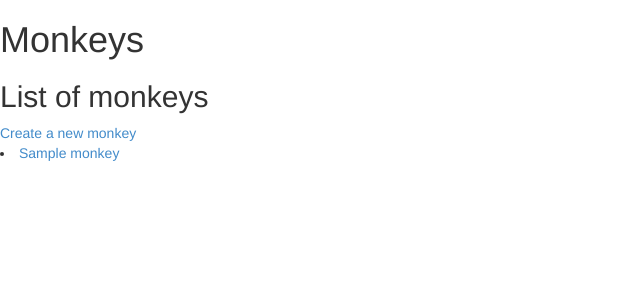
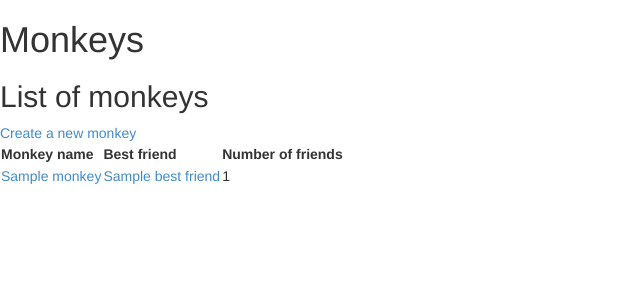
Before and after one commit to RedBulli/MonkeyBlog, a Python web app: template MonkeyBlog/templates/monkey_list.html in a window 1280 px wide. Shown: the top 300 px of the page, without its empty margins (0-640 px from the left). Run offline with Jinja, Linux system fonts and the light colour scheme; the template is opened without the code that fills it: most values are stand-ins (such as "Sample title", 1, 10 or a date in 2020).

Commit message:
Monkey list with friend information

```diff
--- a/MonkeyBlog/templates/monkey_list.html
+++ b/MonkeyBlog/templates/monkey_list.html
@@ -2,8 +2,26 @@
 {% block title %}List of monkeys{% endblock %}
 {% block content %}
 <a href="{{ url_for('MonkeysView:create') }}">Create a new monkey</a>
-
-{% for monkey in monkeys %}
-  <li><a href="{{ url_for('MonkeysView:get', id=monkey.id) }}">{{ monkey.name }}</a></li>
-{% endfor %}
+<table>
+  <thead>
+    <tr>
+      <th>Monkey name</th><th>Best friend</th><th>Number of friends</th>
+    </tr>
+  </thead>
+  <tbody>
+  {% for monkey in monkeys %}
+    <tr>
+      <td><a href="{{ url_for('MonkeysView:get', id=monkey.id) }}">{{ monkey.name }}</a></td>
+      <td>
+        {% if monkey.best_friend %}
+          <a href="{{ url_for('MonkeysView:get', id=monkey.best_friend.id) }}">{{ monkey.best_friend.name }}</a>
+        {% else %}
+          I don't have a best friend :'(
+        {% endif %}
+      </td>
+      <td>{{monkey.friends|count}}</td>
+    </tr>
+  {% endfor %}
+  </tbody>
+</table>
 {% endblock %}
```
